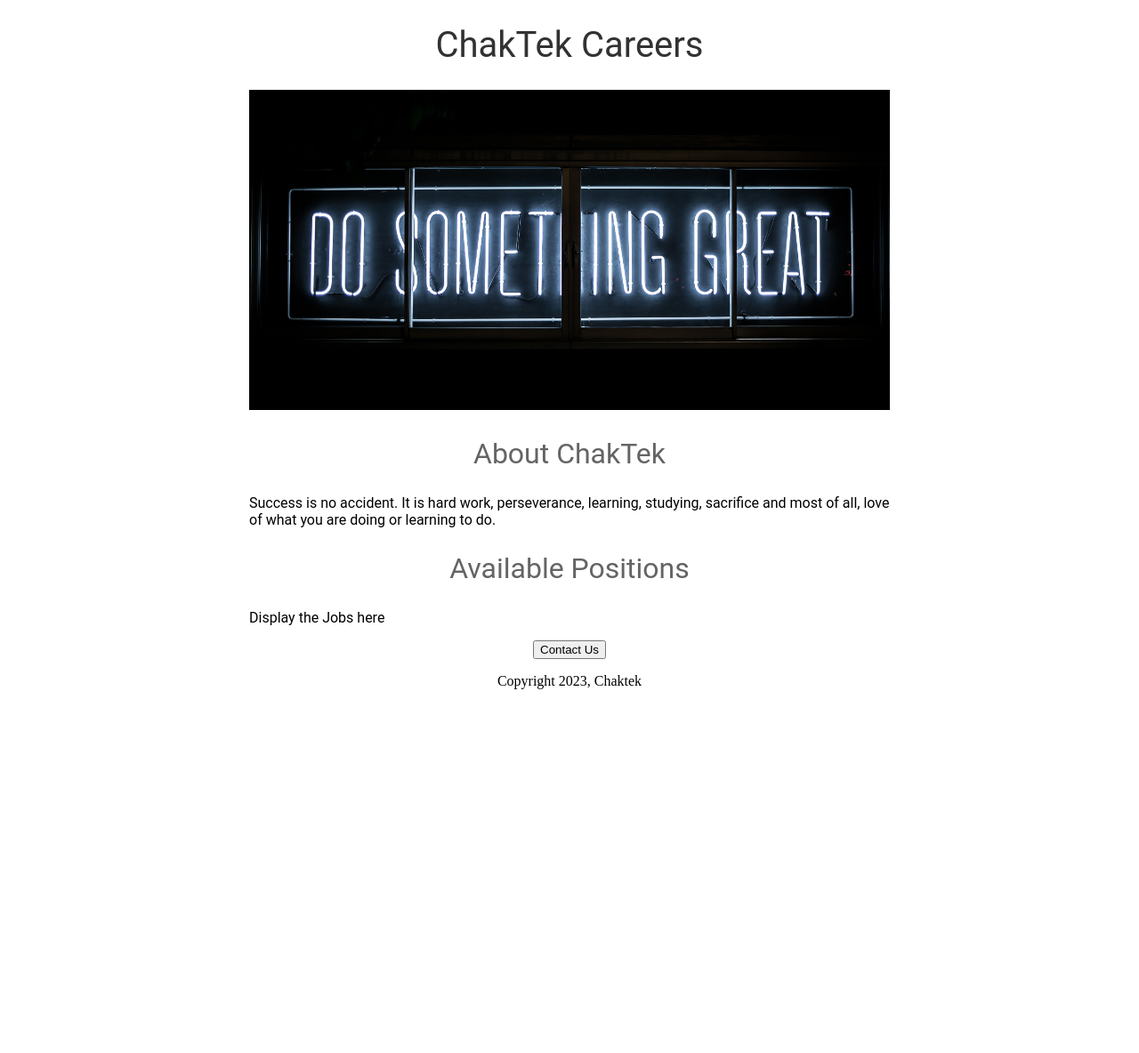
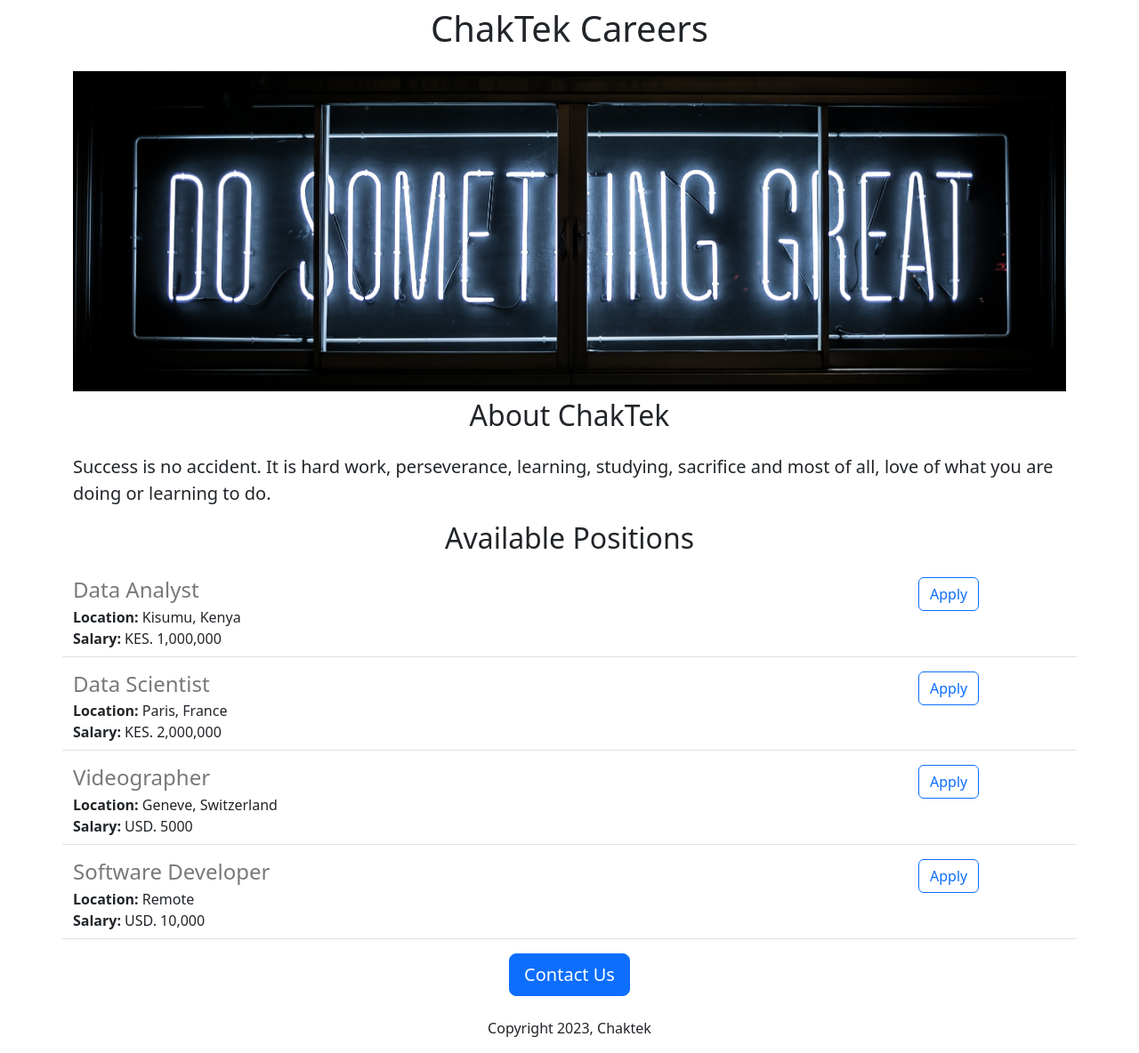
Before and after one commit to Agure-Ogonji/chaktek-career-site, a Flask app: page / in a window 1280 px wide. Shown: the whole page at 89% size. Before the commit the page ends 775 px from the top, so only its background shows below. Run offline with Flask 3, Linux system fonts and the light colour scheme.

Commit message:
Dynamic data and API route

```diff
--- a/app.py
+++ b/app.py
@@ -1,11 +1,42 @@
-from flask import Flask, render_template
+from flask import Flask, render_template, jsonify
 
 app = Flask(__name__)
+
+JOBS = [
+  {
+    'id' : 1,
+    'title' : 'Data Analyst',
+    'location' : 'Kisumu, Kenya',
+    'salary' : 'KES. 1,000,000'
+  },
+  {
+    'id' : 2,
+    'title' : 'Data Scientist',
+    'location' : 'Paris, France',
+    'salary' : 'KES. 2,000,000'
+  },
+  {
+    'id' : 3,
+    'title' : 'Videographer',
+    'location' : 'Geneve, Switzerland',
+    'salary' : 'USD. 5000'
+  },
+  {
+    'id' : 4,
+    'title' : 'Software Developer',
+    'location' : 'Remote',
+    'salary' : 'USD. 10,000'
+  }
+]
 
 @app.route("/")
 
 def My_family():
-  return render_template('home.html')
+  return render_template('home.html', jobs=JOBS, company_name='ChakTek')
+
+@app.route("/api/jobs")
+def list_jobs():
+  return jsonify(JOBS)
 
 if __name__ == '__main__':
   app.run(host='0.0.0.0', debug=True)
--- a/templates/home.html
+++ b/templates/home.html
@@ -2,53 +2,34 @@
 <html>
   <head>
     <title>ChakTek Careers</title>
+    <meta charset="utf-8">
+    <meta name="viewport" content="width=device-width, initial-scale=1">
+    <link href="https://cdn.jsdelivr.net/npm/bootstrap@5.3.0/dist/css/bootstrap.min.css" rel="stylesheet" crossorigin="anonymous" integrity="sha384-9ndCyUaIbzAi2FUVXJi0CjmCapSmO7SnpJef0486qhLnuZ2cdeRhO02iuK6FUUVM">
     <style>
-      h1{
-        font-size: 40px;
-        font-family: Roboto;
-        font-weight: normal;
-        color: rgb(50, 50, 50);
-        text-align: center;
-      }
-
       #banner{
-        width: 100%;
         height: 360px;
         object-fit: cover;
-      }
-
-      h2{
-        font-family: Roboto;
-        font-size: 32px;
-        color: rgb(100, 100, 100);
-        text-align: center;
-        font-weight: normal;
-      }
-      .bodytext{
-        font-family: Roboto;
-        color: rgb(80);80, 80);
-
-      }
-
-      #container{
-        max-width: 720px;
-        margin: 0 auto 0 auto;
+        width: 100%;
       }
     </style>
   </head>
   <body>
-    <div id="container">
-      <h1>ChakTek Careers</h1>
-      <img id = "banner" src="https://chaktek-career-site.agure60.repl.co/static/banner.jpg" />
+    <div class="container">
+      <h1 class="text-center mt-2 mb-4">{{company_name}} Careers</h1>
+      <img class="img-fluid" id="banner" src="https://chaktek-career-site.agure60.repl.co/static/banner.jpg" />
 
-      <h2>About ChakTek</h2>
-      <p class="bodytext">Success is no accident. It is hard work, perseverance, learning, studying, sacrifice and most of all, love of what you are doing or learning to do.</p>
-      <h2>Available Positions</h2>
-      <p class="bodytext">Display the Jobs here</p>
+      <h2 class="text-center mt-2 mb-4">About ChakTek</h2>
+      <p class="lead">Success is no accident. It is hard work, perseverance, learning, studying, sacrifice and most of all, love of what you are doing or learning to do.</p>
+      <h2 class="text-center mt-2 mb-4">Available Positions</h2>
+      <div>
+        {% for job in jobs %}
+        {% include 'jobitem.html' %}
+        {% endfor %}
+      </div>
 
-      <div style="text-align:center">
-        <button>Contact Us</button>
-        <p>Copyright 2023, Chaktek</p>
+      <div class="text-center">
+        <button class="btn btn-primary btn-lg">Contact Us</button>
+        <p class="mt-4">Copyright 2023, Chaktek</p>
       </div
     </div>
   </body>
--- /dev/null
+++ b/templates/jobitem.html
@@ -0,0 +1,16 @@
+<div class="border-bottom row"
+  style="margin-bottom:16px;padding-bottom:8px;">
+  <div class="col-10">
+    <h4 style="color:rgb(120, 120, 120);
+      margin-bottom:4px;">{{ job['title'] }}</h4>
+    <div><b>Location:</b> {{ job['location'] }}</div>
+
+    {% if 'salary' in job %}
+    <div><b>Salary:</b> {{ job['salary'] }}</div>
+    {% endif %}
+  </div>
+  <div class="col-2">
+    <button type="button"
+      class="btn btn-outline-primary">Apply</button>
+  </div>
+</div>
```
